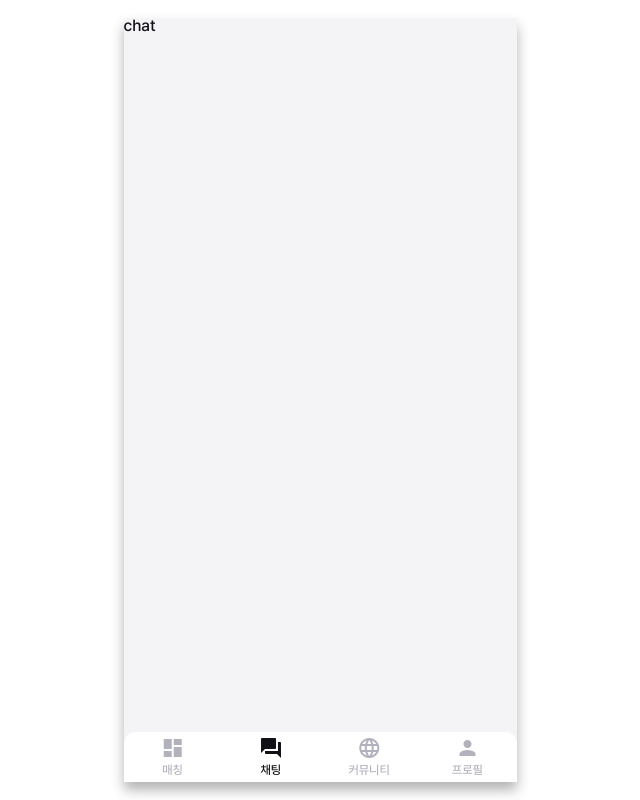
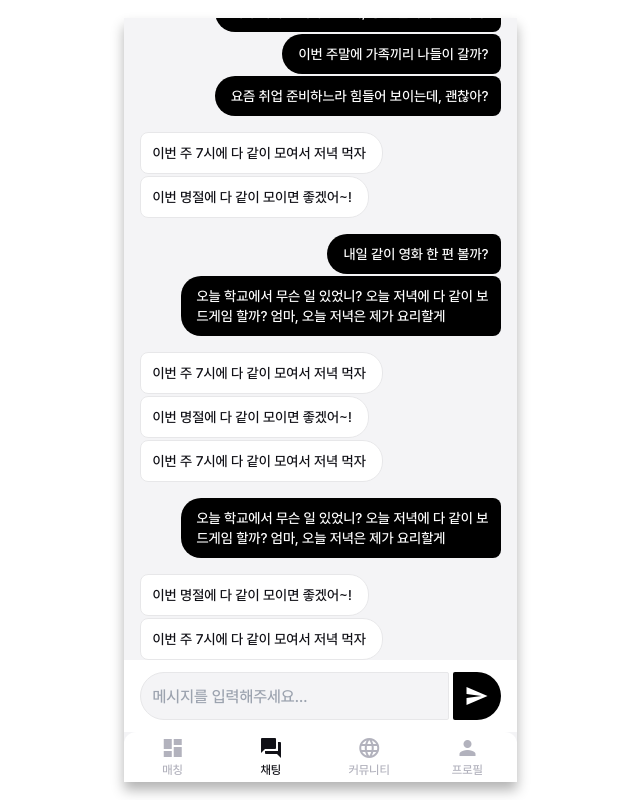
Before and after one commit to grilled-chicks-hackathon-25/grilled-chicks-client, a React (Vite) app: page /chat in a window 1280 px wide. Shown: the whole page, without its empty margins (320-960 px from the left). Built offline with nearby package versions, Linux system fonts and the light colour scheme.

Commit message:
feat :: chat

```diff
--- a/src/App.tsx
+++ b/src/App.tsx
@@ -3,6 +3,7 @@ import Landing from "./pages/Landing";
 import { Layout } from "./components/common";
 import MatchDetail from "./pages/MatchDetail";
 import Match from "./pages/Match";
+import Chat from "./pages/Chat";
 
 function App() {
   return (
@@ -11,7 +12,7 @@ function App() {
         <Route path="/" element={<Landing />} />
         <Route path="/match" element={<Match />} />
         <Route path="/match/:id" element={<MatchDetail />} />
-        <Route path="/chat" element={<>chat</>} />
+        <Route path="/chat" element={<Chat />} />
         <Route path="/community" element={<>community</>} />
         <Route path="/profile" element={<>profile</>} />
       </Route>
--- /dev/null
+++ b/src/components/chat/ChatInput.tsx
@@ -0,0 +1,22 @@
+import { useState } from "react";
+
+const ChatInput = () => {
+  const [input, setInput] = useState<string>("");
+
+  return (
+    <div className="flex gap-1 px-4 py-3 bg-white">
+      <input
+        value={input}
+        onChange={(e) => setInput(e.target.value)}
+        type="text"
+        placeholder="메시지를 입력해주세요..."
+        className="focus:outline-black w-full h-12 border-background-base-border border-[1px] rounded-[100px_8px_8px_100px]  bg-background-base-default px-3 py-4"
+      />
+      <button className="shrink-0 w-12 h-12 bg-black border-none rounded-[8px_100px_100px_8px] text-captionDefault placeholder:text-contents-status-unselected">
+        <span className="text-white align-middle material-icons">send</span>
+      </button>
+    </div>
+  );
+};
+
+export default ChatInput;
--- a/src/components/common/ImgModal.tsx
+++ b/src/components/common/ImgModal.tsx
@@ -29,8 +29,8 @@ const ImgModal = ({ src, onModal }: props) => {
         className="mySwiper"
       >
         <div>
-          {src.map((srcItem) => (
-            <SwiperSlide>
+          {src.map((srcItem, idx) => (
+            <SwiperSlide key={idx}>
               <BgImg src={srcItem} className={`w-[361px] h-[624px]`} />
             </SwiperSlide>
           ))}
--- /dev/null
+++ b/src/pages/Chat.tsx
@@ -0,0 +1,97 @@
+import { useEffect, useRef } from "react";
+import ChatInput from "../components/chat/ChatInput";
+import styled from "@emotion/styled";
+import { css } from "@emotion/react";
+
+const Chat = () => {
+  const scrollRef = useRef<HTMLDivElement>(null);
+
+  useEffect(() => {
+    if (scrollRef.current)
+      scrollRef.current.scrollTop = scrollRef.current.scrollHeight;
+  });
+
+  return (
+    <div className="flex flex-col h-full">
+      <div
+        className="flex flex-col flex-1 px-4 overflow-y-auto"
+        ref={scrollRef}
+      >
+        <ChatBubble isMe={false}>주말에 같이 시장 가서 장 볼래?</ChatBubble>
+        <ChatBubble isMe={true}>
+          네가 취미로 시작한 요리, 정말 실력이 늘었더라!
+        </ChatBubble>
+        <ChatBubble isMe={true}>이번 주말에 가족끼리 나들이 갈까? </ChatBubble>
+        <ChatBubble isMe={true}>
+          요즘 취업 준비하느라 힘들어 보이는데, 괜찮아?
+        </ChatBubble>
+        <ChatBubble isMe={false}>
+          이번 주 7시에 다 같이 모여서 저녁 먹자
+        </ChatBubble>
+        <ChatBubble isMe={false}>
+          이번 명절에 다 같이 모이면 좋겠어~!
+        </ChatBubble>
+        <ChatBubble isMe={true}>내일 같이 영화 한 편 볼까?</ChatBubble>
+        <ChatBubble isMe={true}>
+          오늘 학교에서 무슨 일 있었니? 오늘 저녁에 다 같이 보드게임 할까? 엄마,
+          오늘 저녁은 제가 요리할게
+        </ChatBubble>
+        <ChatBubble isMe={false}>
+          이번 주 7시에 다 같이 모여서 저녁 먹자
+        </ChatBubble>
+        <ChatBubble isMe={false}>
+          이번 명절에 다 같이 모이면 좋겠어~!
+        </ChatBubble>
+        <ChatBubble isMe={false}>
+          이번 주 7시에 다 같이 모여서 저녁 먹자
+        </ChatBubble>
+        <ChatBubble isMe={true}>
+          오늘 학교에서 무슨 일 있었니? 오늘 저녁에 다 같이 보드게임 할까? 엄마,
+          오늘 저녁은 제가 요리할게
+        </ChatBubble>
+        <ChatBubble isMe={false}>
+          이번 명절에 다 같이 모이면 좋겠어~!
+        </ChatBubble>
+        <ChatBubble isMe={false}>
+          이번 주 7시에 다 같이 모여서 저녁 먹자
+        </ChatBubble>
+      </div>
+      <ChatInput />
+    </div>
+  );
+};
+
+const ChatBubble = styled.p<{ isMe: boolean }>`
+  font-size: 14px;
+  font-weight: 500;
+  line-height: 20px;
+  max-width: 320px;
+  word-wrap: break-word;
+  margin-top: 16px;
+  width: fit-content;
+  ${({ isMe }) =>
+    isMe
+      ? css`
+          padding: 10px 12px 10px 16px;
+          background: black;
+          color: #fff;
+          border-radius: 20px 8px 8px 20px;
+          align-self: end;
+          & + & {
+            margin-top: 2px;
+          }
+        `
+      : css`
+          padding: 10px 16px 10px 12px;
+          background: #fff;
+          color: #101016;
+          border-radius: 8px 20px 20px 8px;
+          border: 1px solid #e7e7e9;
+          align-self: start;
+
+          & + & {
+            margin-top: 2px;
+          }
+        `};
+`;
+export default Chat;
```
